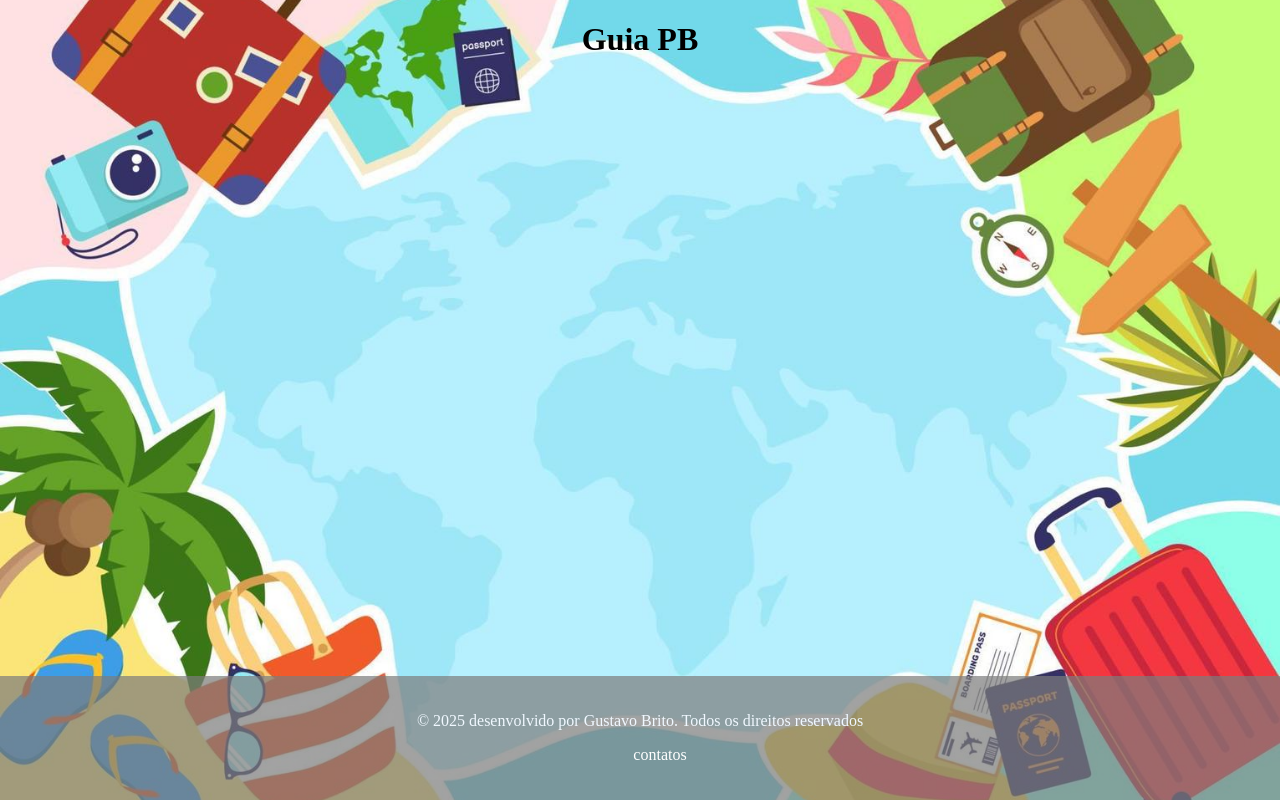
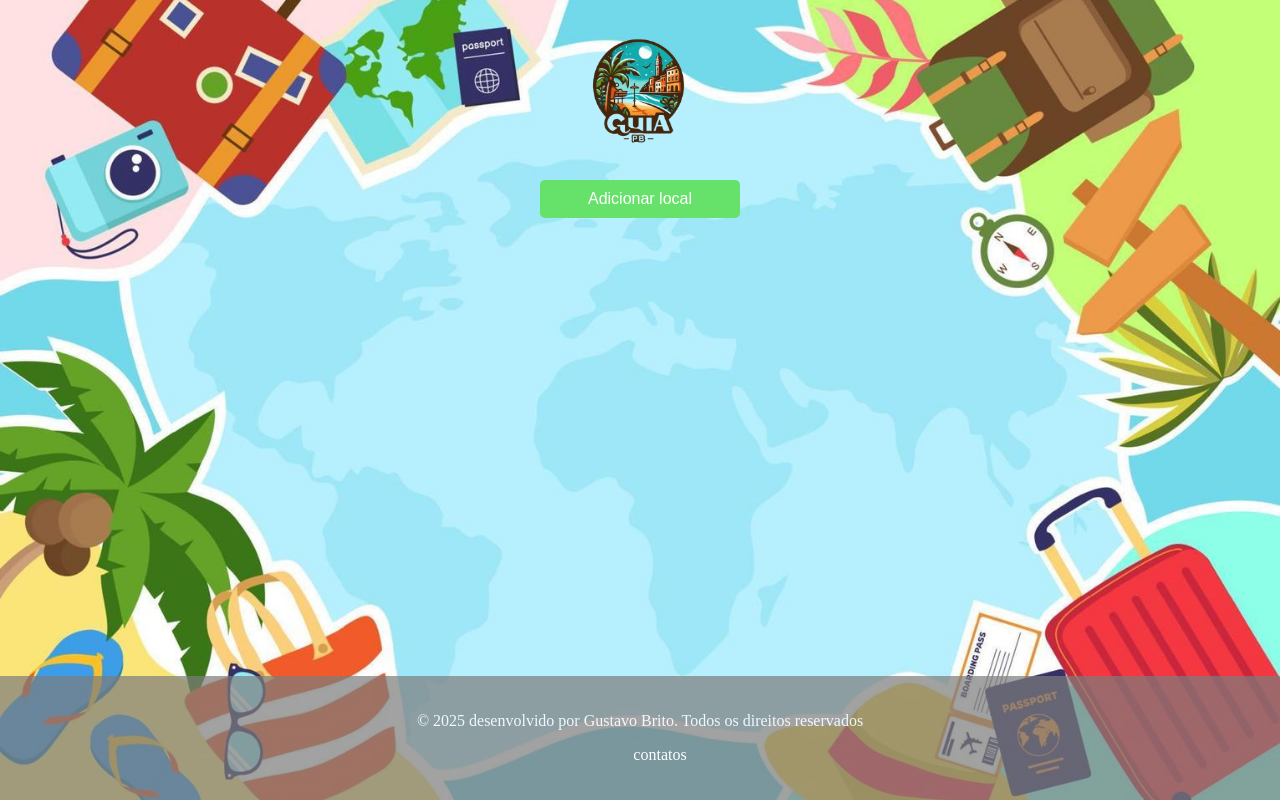
Before and after one commit to GussBrito/Guia-Turistico-PB, a plain HTML site: page index.html in a window 1280 px wide. Drawn offline with Linux system fonts and the light colour scheme.

Commit message:
Colocando o botão e uma logo

```diff
--- a/index.html
+++ b/index.html
@@ -1,16 +1,40 @@
 <!DOCTYPE html>
 <html lang="pt-br">
+
 <head>
     <meta charset="UTF-8">
     <meta name="viewport" content="width=device-width, initial-scale=1.0">
     <link rel="stylesheet" href="style.css">
     <title>Guia PB</title>
 </head>
+
 <body>
+    <div>
 
-   <head class="cabecalho">
-    <h1 class="titulo">Guia PB</h1>
-   </head>
+        <img src="logo.png" alt="logo" class="logo">
+        <button id="botaoADD">Adicionar local</button>
+    </div>
+
+
+
+
+
+
+
+
+
+
+
+
+
+
+
+
+
+
+
+
+
 
 
 
@@ -28,4 +52,5 @@
     </footer>
     <script src="script.js"></script>
 </body>
+
 </html>
--- a/style.css
+++ b/style.css
@@ -1,38 +1,81 @@
-body{
+body {
    background-image: url(fundo-site.jpg);
    background-size: cover;
-   background-repeat: no-repeat;/*evita a repetição da imagem*/
+   background-repeat: no-repeat;
+   /*evita a repetição da imagem*/
    background-position: center;
-   height: 100vh;/*ocupa a tela toda*/
-   margin:0;
+   height: 100vh;
+   /*ocupa a tela toda*/
+   margin: 0;
    display: flex;
    flex-direction: column;
    justify-content: space-between;
+   align-items: center;
 }
-.titulo{
+
+.logo {
+   width: 170px;
+   /*ajustar tamanho*/
+   height: auto;
+   display: block;
+   margin: 0 auto;
+}
+
+.cabecalho {
    text-align: center;
-   color: rgb(0, 0, 0);
+   margin-bottom: 10px;
 }
-footer{
-   background-color: rgba(124, 124, 124, 0.7);/*cor de fundo*/
-   color: aliceblue;/*cor do texto*/
-   padding: 20px 0; /*espaço superior e inferior*/
+
+#botaoADD {
+   display: block;
+   width: 200px;
+   padding: 10px;
+   margin-top: 10px;
+   background-color: #66e16a;
+   color: white;
+   border: none;
+   border-radius: 5px;
+   font-size: 16px;
+   cursor: pointer;
+   transition: background-color 0.3s ease;
+}
+
+#botaoADD:hover {
+   background-color: #45a049;
+}
+
+footer {
+   background-color: rgba(124, 124, 124, 0.7);
+   /*cor de fundo*/
+   color: aliceblue;
+   /*cor do texto*/
+   padding: 20px 0;
+   /*espaço superior e inferior*/
    text-align: center;
    width: 100%;
 }
-.footer-conteudo{
-   max-width: 1200px;/*largura*/
-   margin: 0 auto;/*centraliza conteudo*/
-   padding: 0 20px;/*espaço lateral*/
+
+.footer-conteudo {
+   max-width: 1200px;
+   /*largura*/
+   margin: 0 auto;
+   /*centraliza conteudo*/
+   padding: 0 20px;
+   /*espaço lateral*/
 }
-footer nav ul li{
-   display: inline;/*retira o ponto*/
+
+footer nav ul li {
+   display: inline;
+   /*retira o ponto*/
    padding: 0;
 }
-footer nav ul li a{
+
+footer nav ul li a {
    color: white;
-   text-decoration: none;/*remove o sublinhado*/
+   text-decoration: none;
+   /*remove o sublinhado*/
 }
-footer nav ul li a:hover{
+
+footer nav ul li a:hover {
    text-decoration: underline;
 }
```
Also changed, not shown: logo.png (added). Lines whose indentation alone changed are shown as unchanged.
